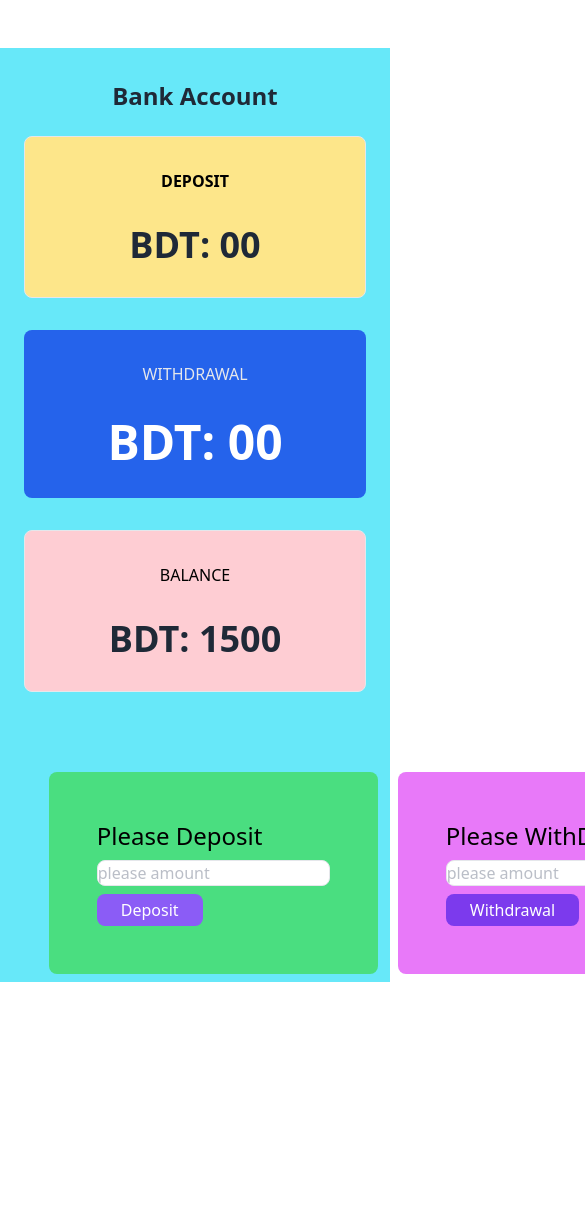
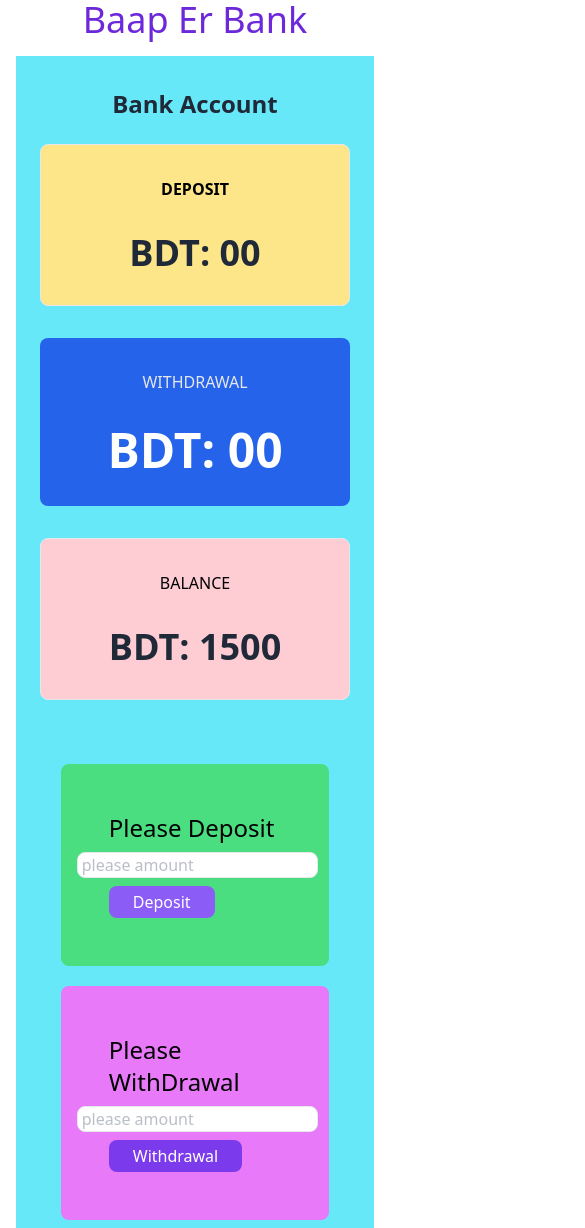
Before and after one commit to Developer-Shahadat/Bank-Calculation, a plain HTML site: page bank.html in a window 390 px wide. Shown: the top 1228 px of the page, 585 px wide, since content can reach past the window. Before the commit the page ends 982 px from the top, so only its background shows below. Drawn offline with nearby package versions, Linux system fonts and the light colour scheme.

Commit message:
responsive

```diff
--- a/bank.html
+++ b/bank.html
@@ -7,11 +7,14 @@
     <title>Bank Calculation</title>
   </head>
   <body>
-    <main>
-      <div class="bg-cyan-300 mt-12">
+    <header>
+        <h2 class="text-violet-700 text-4xl text-center font-medium ">Baap Er Bank</h2>
+    </header>
+    <main class="mx-4">
+      <div class="bg-cyan-300 mt-4">
         <div class="container px-6 py-8 mx-auto">
           <h1
-            class="text-2xl font-semibold text-center text-gray-800 capitalize lg:text-3xl dark:text-white"
+            class="text-2xl font-semibold text-center text-gray-800 capitalize lg:text-4xl dark:text-white"
           >Bank Account
           </h1>
 
@@ -52,8 +55,9 @@
           </div>
         </div>
 
-        <div
-          class="flex gap-5 lg:flex mt-12 pb-2 w-9/12 justify-between  mx-auto"
+        <section>
+            <div
+          class="grid grid-cols-1 lg:grid-cols-2 gap-5  mt-8 pb-2 w-9/12 justify-between  mx-auto"
         >
           <!-- Deposit-Input -->
           <div class="bg-green-400 p-12 rounded-lg">
@@ -63,7 +67,7 @@
                 id="deposit-input"
                 type="text"
                 placeholder="please amount "
-                class="lg:px-2 sm:py-1.5 lg:py-2.5 placeholder-gray-400/70 bg-white border border-gray-200 rounded-lg"
+                class="px-1 -ml-8 lg:-ml-0 lg:px-2 py-0 lg:py-2.5 placeholder-gray-400/70 bg-white border border-gray-200 rounded-lg"
               />
             </div>
             <button
@@ -82,7 +86,7 @@
                 id="withdraw-input"
                 type="text"
                 placeholder="please amount "
-                class="lg:px-2 sm:py-1.5 lg:py-2.5 text-gray-700 placeholder-gray-400/70 bg-white border border-gray-200 rounded-lg"
+                class="px-1 -ml-8 lg:-ml-0 lg:px-2 sm:py-1.5 lg:py-2.5 text-gray-700 placeholder-gray-400/70 bg-white border border-gray-200 rounded-lg"
               />
             </div>
             <button
@@ -93,6 +97,7 @@
             </button>
           </div>
         </div>
+        </section>
       </div>
 
       <script src="js/deposit.js"></script>
```
